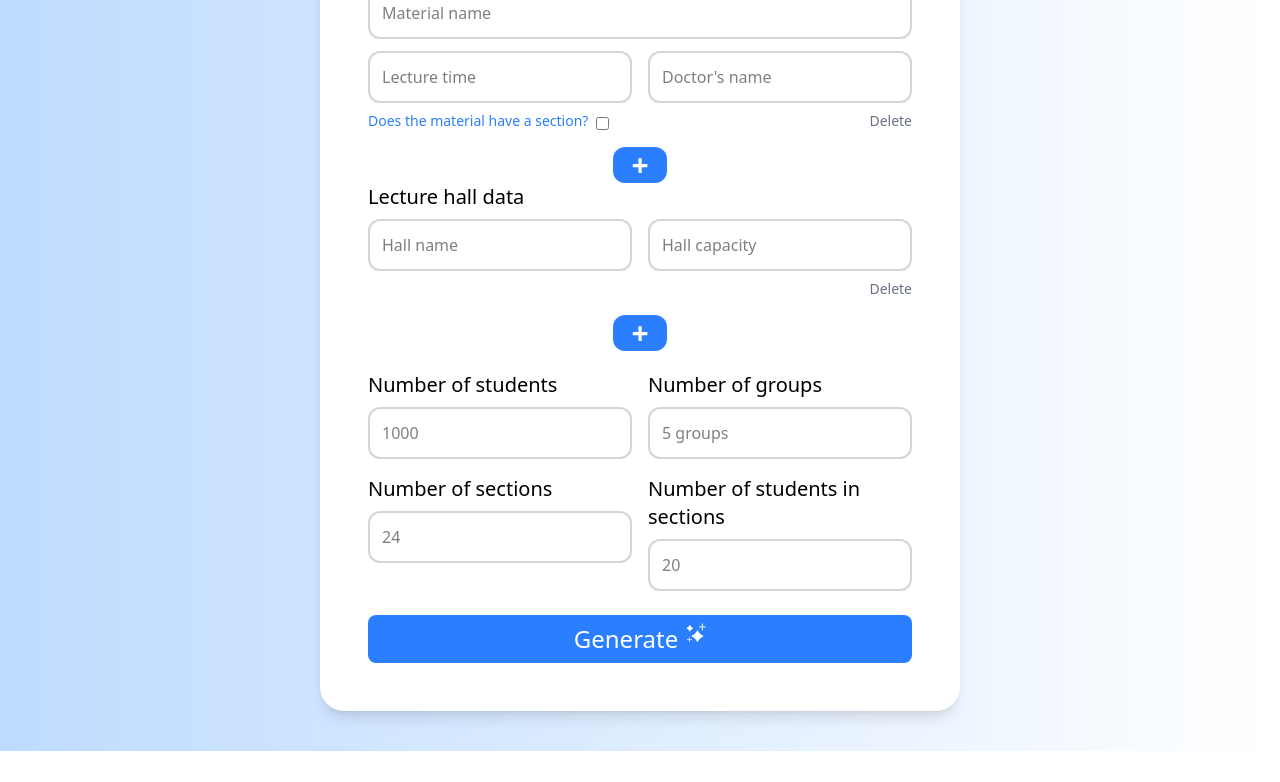
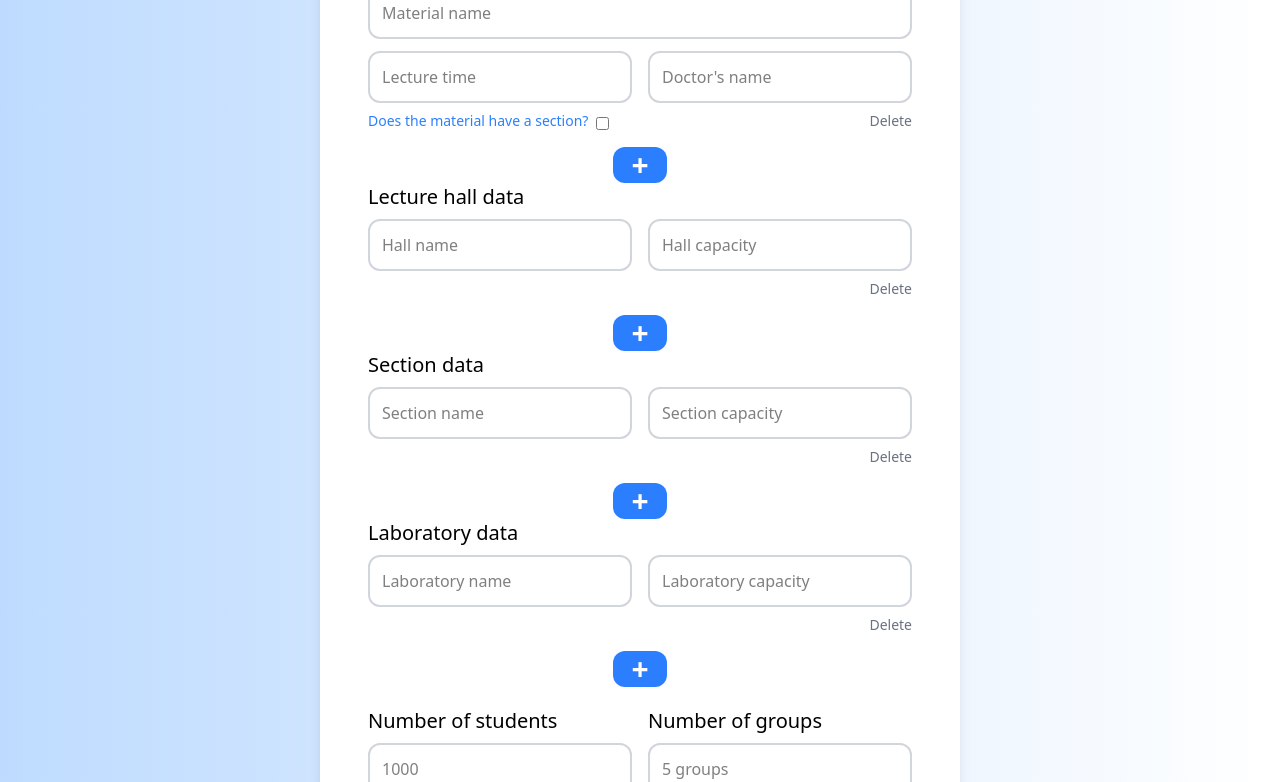
Before and after one commit to mohamedssabry/Graduation-Project, a React (Vite) app: page /generate-table in a window 1280 px wide. Shown: the part 657-1439 px from the top of the page. Before the commit the page ends 1408 px from the top, so only its background shows below. Built offline with nearby package versions, Linux system fonts and the light colour scheme.

Commit message:
adding section and laboratory functionality

```diff
--- a/src/modules/GenerateForm/index.jsx
+++ b/src/modules/GenerateForm/index.jsx
@@ -5,6 +5,8 @@ import iconimg from "../../assets/imgs/iconimg.svg";
 const GenerateForm = () => {
   const [materials, setMaterials] = useState([{ id: Date.now() }]);
   const [halls, setHalls] = useState([{ id: Date.now() }]);
+  const [section, setSection] = useState([{ id: Date.now() }]);
+  const [laboratory, setLaboratory] = useState([{ id: Date.now() }]);
 
   const addMaterial = () => {
     setMaterials([...materials, { id: Date.now() }]);
@@ -20,6 +22,22 @@ const GenerateForm = () => {
 
   const removeHall = (id) => {
     setHalls(halls.filter((hall) => hall.id !== id));
+  };
+
+  const addSection = () => {
+    setSection([...section, { id: Date.now() }]);
+  };
+
+  const removeSection = (id) => {
+    setSection(section.filter((section) => section.id !== id));
+  };
+
+  const addLaboratory = () => {
+    setLaboratory([...laboratory, { id: Date.now() }]);
+  };
+
+  const removeLaboratory = (id) => {
+    setLaboratory(laboratory.filter((laboratory) => laboratory.id !== id));
   };
 
   return (
@@ -129,7 +147,7 @@ const GenerateForm = () => {
                   />
                 </div>
                 <span
-                  className="text-gray-500 text-sm cursor-pointer"
+                  className="text-gray-500 text-sm cursor-pointer hover:text-blue-700"
                   onClick={() => removeMaterial(material.id)}
                 >
                   Delete
@@ -167,18 +185,92 @@ const GenerateForm = () => {
                 />
               </div>
               <span
-                className="text-gray-500 text-sm cursor-pointer flex justify-end pt-2"
+                className="text-gray-500 text-sm cursor-pointer flex justify-end pt-2 hover:text-blue-700"
                 onClick={() => removeHall(hall.id)}
               >
                 Delete
               </span>
             </div>
           ))}
-          <div className=" flex justify-center mb-5">
+          <div className=" flex justify-center mt-3">
             <button
               type="button"
               className="bg-blue-500  text-white font-black rounded-xl  flex items-center justify-center w-1/10 cursor-pointer"
               onClick={addHall}
+            >
+              <span className="text-3xl">+</span>
+            </button>
+          </div>
+
+          {section.map((section) => (
+            <div key={section.id} className="mb-4">
+              <p className="block text-xl mb-2">Section data</p>
+              <div className="flex justify-between gap-4">
+                <TextInput
+                  placeholder="Section name"
+                  type="text"
+                  name="sectionName"
+                  className="w-full"
+                  onChange={() => {}}
+                />
+                <TextInput
+                  placeholder="Section capacity"
+                  type="text"
+                  name="sectionCapacity"
+                  className="w-full"
+                  onChange={() => {}}
+                />
+              </div>
+              <span
+                className="text-gray-500 text-sm cursor-pointer flex justify-end pt-2 hover:text-blue-700"
+                onClick={() => removeSection(section.id)}
+              >
+                Delete
+              </span>
+            </div>
+          ))}
+          <div className=" flex justify-center mt-3">
+            <button
+              type="button"
+              className="bg-blue-500  text-white font-black rounded-xl  flex items-center justify-center w-1/10 cursor-pointer"
+              onClick={addSection}
+            >
+              <span className="text-3xl">+</span>
+            </button>
+          </div>
+
+          {laboratory.map((laboratory) => (
+            <div key={laboratory.id} className="mb-4">
+              <p className="block text-xl mb-2">Laboratory data</p>
+              <div className="flex justify-between gap-4">
+                <TextInput
+                  placeholder="Laboratory name"
+                  type="text"
+                  name="laboratoryName"
+                  className="w-full"
+                  onChange={() => {}}
+                />
+                <TextInput
+                  placeholder="Laboratory capacity"
+                  type="text"
+                  name="laboratoryCapacity"
+                  className="w-full"
+                  onChange={() => {}}
+                />
+              </div>
+              <span
+                className="text-gray-500 text-sm cursor-pointer flex justify-end pt-2 hover:text-blue-700"
+                onClick={() => removeLaboratory(laboratory.id)}
+              >
+                Delete
+              </span>
+            </div>
+          ))}
+          <div className=" flex justify-center mb-5 mt-3">
+            <button
+              type="button"
+              className="bg-blue-500  text-white font-black rounded-xl  flex items-center justify-center w-1/10 cursor-pointer"
+              onClick={addLaboratory}
             >
               <span className="text-3xl">+</span>
             </button>
```
Also changed, not shown: src/App.jsx (line endings or trailing spaces).
